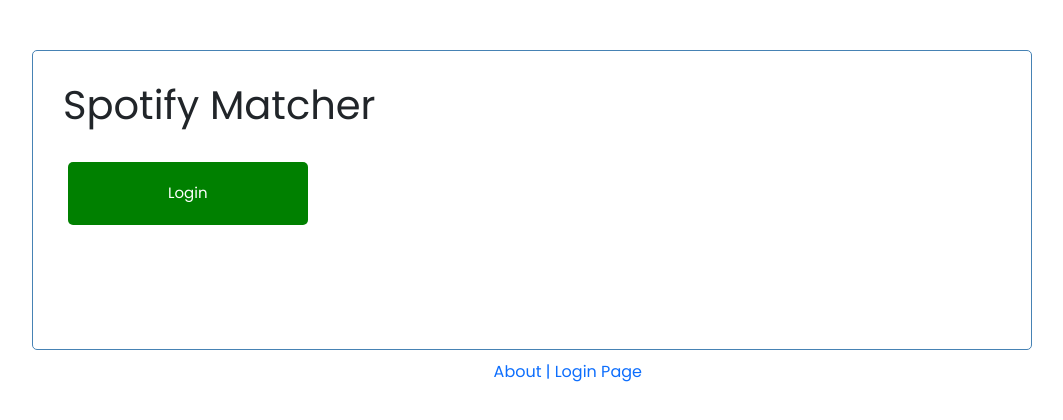
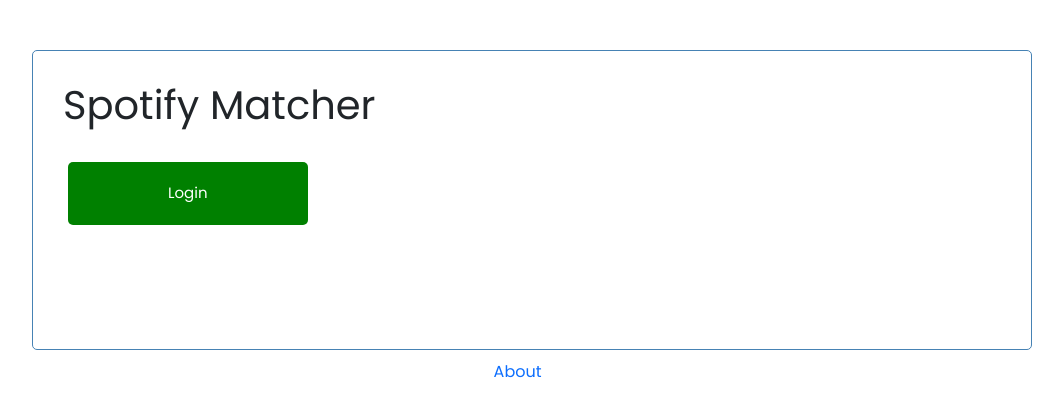
Before and after one commit to dev-rifaii/spotify-matcher-frontend, a Vue app: page / in a window 1280 px wide. Shown: the top 420 px of the page, without its empty margins (108-1171 px from the left). Built offline with nearby package versions, Linux system fonts and the light colour scheme.

Commit message:
hide link to login page in login page

```diff
--- a/src/components/Footer.vue
+++ b/src/components/Footer.vue
@@ -1,6 +1,6 @@
 <template>
   <router-link class="about" to="/about">About</router-link>
-  <router-link class="about" to="/">  |  Login Page</router-link>
+  <router-link v-if="this.$route.path != '/'" class="about" to="/">  |  Login Page</router-link>
 </template>
 
 <script>
```
